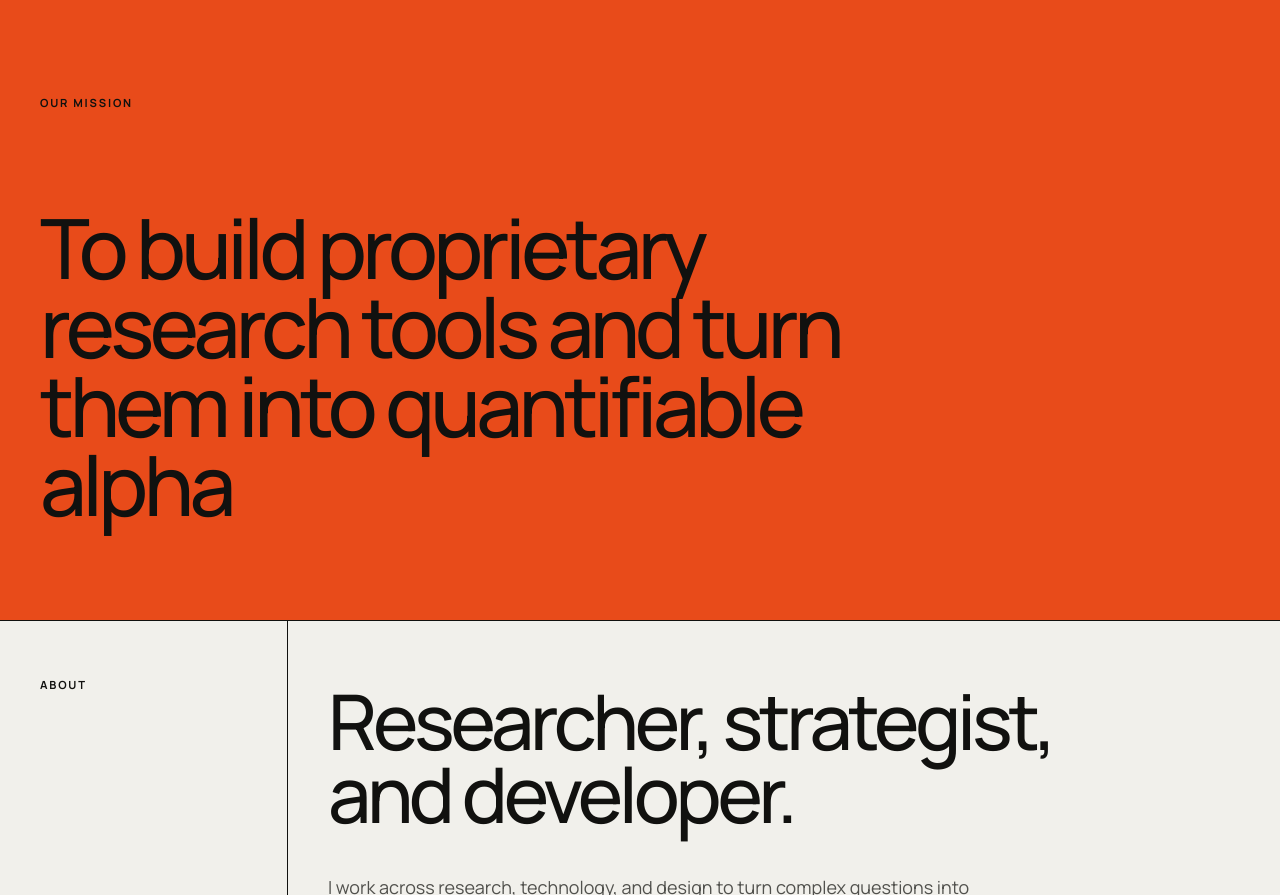
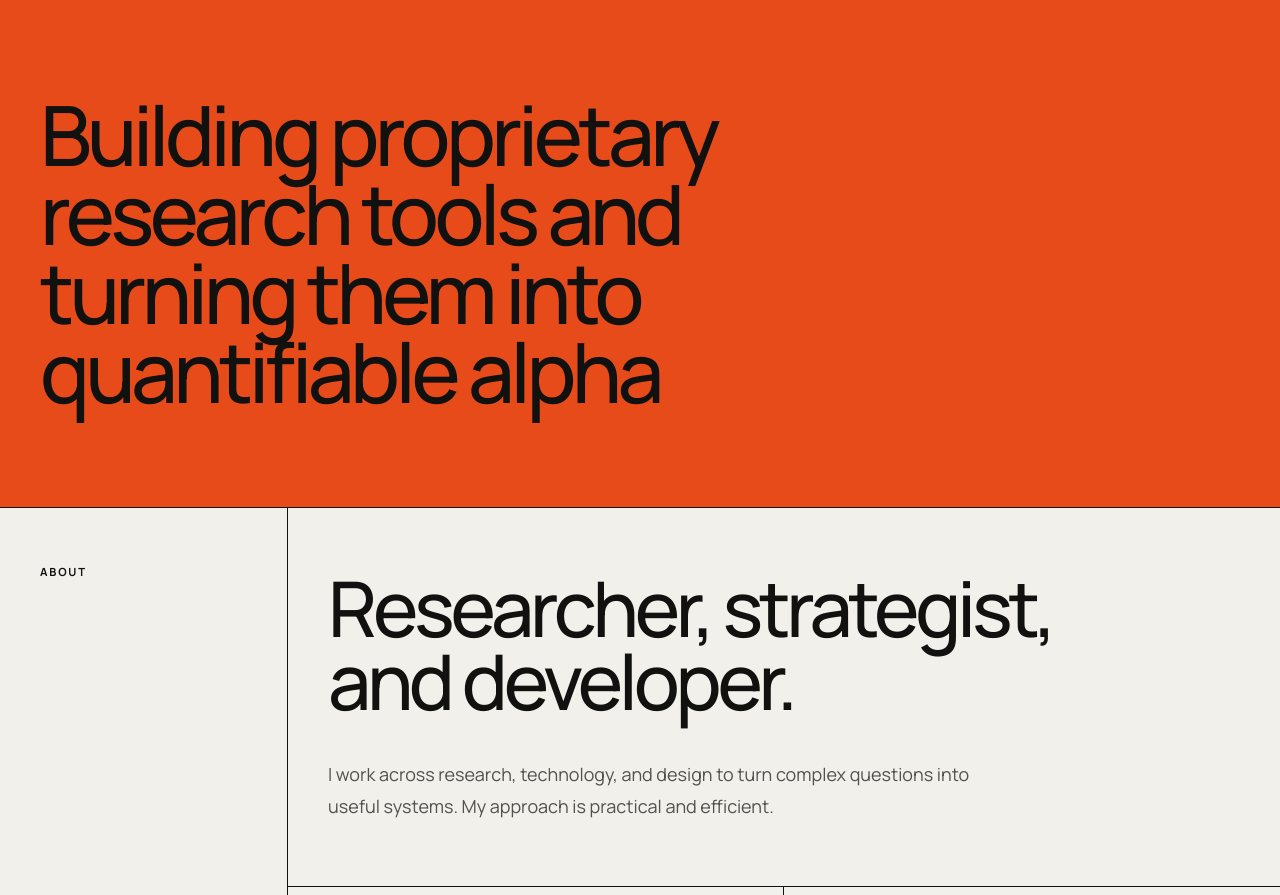
Before and after one commit to braedanlee/oxide-labs-website, a React (Vite) app: page / in a window 1280 px wide. Shown: the part 1568-2463 px from the top of the page. Built offline with nearby package versions, Linux system fonts and the light colour scheme.

Commit message:
Edited Description of orange box

```diff
--- a/src/App.tsx
+++ b/src/App.tsx
@@ -135,9 +135,9 @@ export default function App() {
 
       <section className="grid border-b border-[#11110f] bg-[#e84b1a] lg:grid-cols-[1fr_22rem]">
         <div className="px-5 py-16 md:px-10 md:py-24">
-          <p className="section-label mb-24">Our mission</p>
+
           <blockquote className="max-w-5xl text-[clamp(2.8rem,6.5vw,6.5rem)] font-medium leading-[0.95] tracking-[-0.055em]">
-            To build proprietary research tools and turn them into quantifiable alpha
+            Building proprietary research tools and turning them into quantifiable alpha
           </blockquote>
         </div>
 
```
